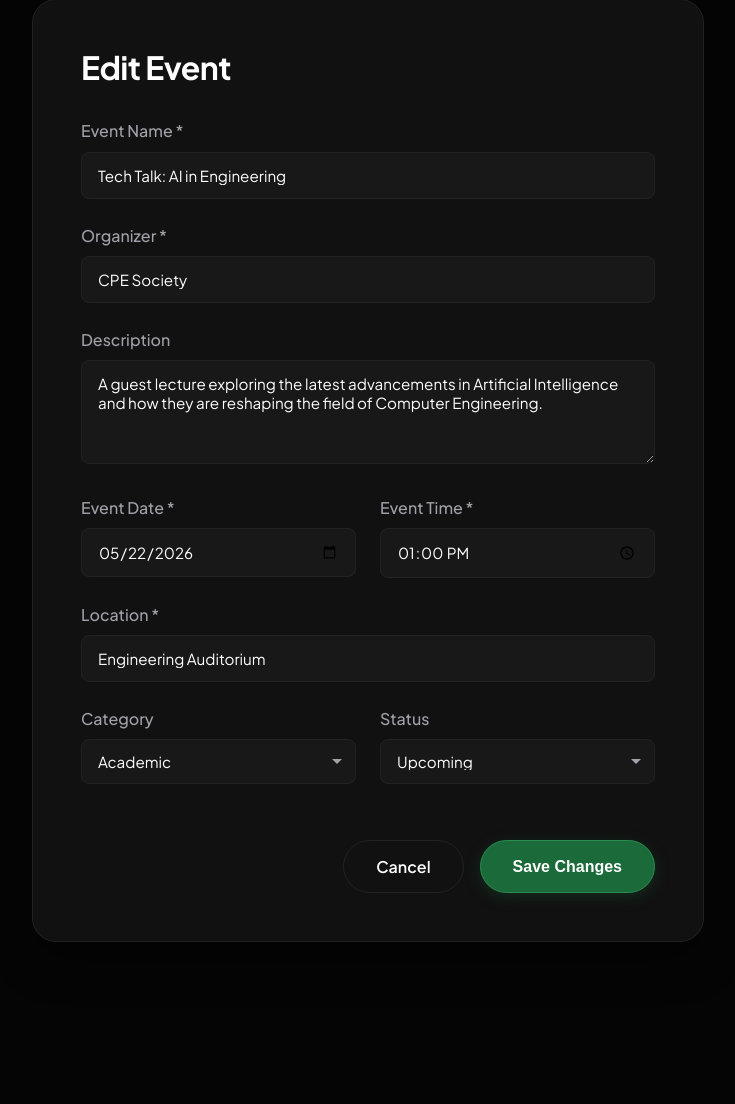
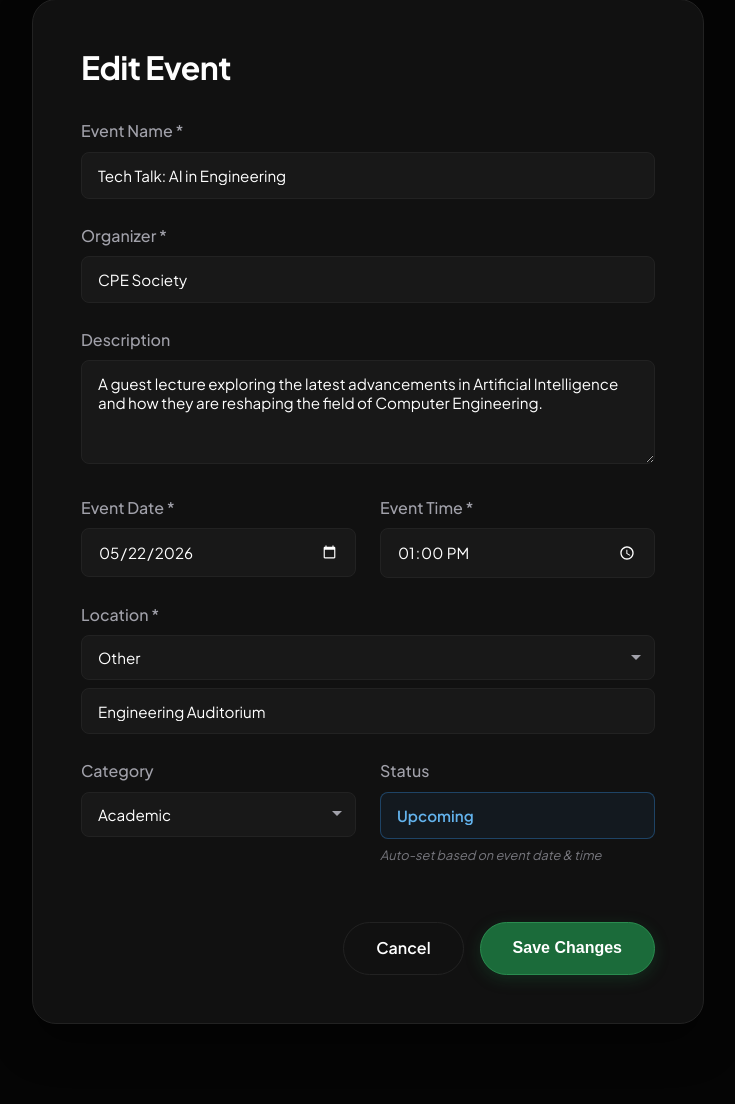
Before and after one commit to ScarXiFy/Carolinian-Events-Management-System, a PHP site: page /update.php?id=5 in a window 1280 px wide. Shown: the part 121-1225 px from the top of the page, without its empty margins (272-1007 px from the left). Before the commit the page ends 1063 px from the top, so only its background shows below. Run offline with PHP 8.4, Linux system fonts and the light colour scheme; data comes from the database, SQL or seed files in the repository.

Commit message:
[enricode-Laptop][Updated] implement dynamic event status calculation and custom "Other" options for location and category fields.

```diff
--- a/style.css
+++ b/style.css
@@ -990,6 +990,11 @@ select.form-control {
     border-color: var(--primary-light);
     background: rgba(255, 255, 255, 0.05);
 }
+/* Force native date/time picker icons to white (dark color scheme) */
+input[type="date"].form-control,
+input[type="time"].form-control {
+    color-scheme: dark;
+}
 .form-row {
     display: grid;
     grid-template-columns: 1fr 1fr;
@@ -1011,6 +1016,46 @@ select.form-control {
     justify-content: flex-end;
     gap: 1rem;
     margin-top: 2rem;
+}
+
+/* Status hint text */
+.status-hint {
+    display: block;
+    margin-top: 0.4rem;
+    color: var(--text-muted);
+    font-size: 0.8rem;
+    font-style: italic;
+    opacity: 0.7;
+}
+
+/* Auto-status color coding */
+.status-auto {
+    font-weight: 600;
+    cursor: default;
+}
+.status-auto-upcoming {
+    color: #63B3ED !important;
+    border-color: rgba(49, 130, 206, 0.4) !important;
+    background: rgba(49, 130, 206, 0.08) !important;
+}
+.status-auto-ongoing {
+    color: #81B29A !important;
+    border-color: rgba(45, 106, 79, 0.4) !important;
+    background: rgba(45, 106, 79, 0.08) !important;
+}
+.status-auto-completed {
+    color: #FC8181 !important;
+    border-color: rgba(229, 62, 62, 0.4) !important;
+    background: rgba(229, 62, 62, 0.08) !important;
+}
+
+/* "Other" custom input field animation */
+.other-input {
+    animation: slideDown 0.25s ease-out;
+}
+@keyframes slideDown {
+    from { opacity: 0; transform: translateY(-8px); }
+    to { opacity: 1; transform: translateY(0); }
 }
 
 @media (max-width: 768px) {
--- a/update.php
+++ b/update.php
@@ -16,9 +16,36 @@ if ($_SERVER['REQUEST_METHOD'] === 'POST') {
     $description = $conn->real_escape_string($_POST['description']);
     $event_date = $conn->real_escape_string($_POST['event_date']);
     $event_time = $conn->real_escape_string($_POST['event_time']);
-    $location = $conn->real_escape_string($_POST['location']);
-    $category = $conn->real_escape_string($_POST['category']);
-    $status = $conn->real_escape_string($_POST['status']);
+    // Category: final value is resolved by JS into the hidden 'category' field
+    $category = isset($_POST['category']) ? $conn->real_escape_string(trim($_POST['category'])) : 'Other';
+
+    // Handle location: use custom input if "Other" selected
+    $rawLocation = isset($_POST['location_select']) ? trim($_POST['location_select']) : '';
+    if ($rawLocation === 'Other' && isset($_POST['location_other']) && trim($_POST['location_other']) !== '') {
+        $location = $conn->real_escape_string(trim($_POST['location_other']));
+    } elseif ($rawLocation !== '') {
+        $location = $conn->real_escape_string($rawLocation);
+    } else {
+        $location = '';
+    }
+
+    // Auto-compute status based on event date & time
+    $eventDateTime = new DateTime("$event_date $event_time");
+    $now = new DateTime();
+    $eventDateOnly = (new DateTime($event_date))->format('Y-m-d');
+    $todayOnly = $now->format('Y-m-d');
+
+    if ($eventDateOnly < $todayOnly) {
+        $status = 'Completed';
+    } elseif ($eventDateOnly === $todayOnly) {
+        if ($eventDateTime <= $now) {
+            $status = 'Completed';
+        } else {
+            $status = 'Ongoing';
+        }
+    } else {
+        $status = 'Upcoming';
+    }
 
     if (empty($event_name) || empty($organizer) || empty($event_date) || empty($event_time) || empty($location)) {
         $error = "Please fill in all required fields.";
@@ -108,28 +135,44 @@ if ($result && $result->num_rows > 0) {
                 </div>
 
                 <div class="form-group">
-                    <label for="location">Location *</label>
-                    <input type="text" id="location" name="location" class="form-control" value="<?= htmlspecialchars($event['location']) ?>" required>
+                    <label for="location_select">Location *</label>
+                    <?php
+                    $presetLocations = ['Bunzel Building', 'Rigney Hall', 'LRC Building', 'SMED Building', 'PE Building', 'SAFAD Theatre', 'MR Hall', 'Basketball Court', 'Soccer Field'];
+                    $currentLocation = $event['location'];
+                    $isCustomLocation = !in_array($currentLocation, $presetLocations);
+                    ?>
+                    <select id="location_select" name="location_select" class="form-control" required>
+                        <option value="" disabled>Select a location</option>
+                        <?php foreach ($presetLocations as $loc): ?>
+                            <option value="<?= $loc ?>" <?= ($currentLocation === $loc) ? 'selected' : '' ?>><?= $loc ?></option>
+                        <?php endforeach; ?>
+                        <option value="Other" <?= $isCustomLocation ? 'selected' : '' ?>>Other</option>
+                    </select>
+                    <input type="text" id="location_other" name="location_other" class="form-control other-input" placeholder="Enter custom location" style="display:<?= $isCustomLocation ? 'block' : 'none' ?>; margin-top:0.5rem;" value="<?= $isCustomLocation ? htmlspecialchars($currentLocation) : '' ?>">
                 </div>
 
                 <div class="form-row">
                     <div class="form-group">
-                        <label for="category">Category</label>
-                        <select id="category" name="category" class="form-control">
-                            <option value="Academic" <?= $event['category'] == 'Academic' ? 'selected' : '' ?>>Academic</option>
-                            <option value="Cultural" <?= $event['category'] == 'Cultural' ? 'selected' : '' ?>>Cultural</option>
-                            <option value="Sports" <?= $event['category'] == 'Sports' ? 'selected' : '' ?>>Sports</option>
-                            <option value="Social" <?= $event['category'] == 'Social' ? 'selected' : '' ?>>Social</option>
-                            <option value="Other" <?= $event['category'] == 'Other' ? 'selected' : '' ?>>Other</option>
+                        <label for="category_select">Category</label>
+                        <?php
+                        $presetCategories = ['Academic', 'Cultural', 'Sports', 'Social'];
+                        $currentCategory = $event['category'];
+                        $isCustomCategory = !in_array($currentCategory, $presetCategories);
+                        ?>
+                        <select id="category_select" name="category_select" class="form-control">
+                            <?php foreach ($presetCategories as $cat): ?>
+                                <option value="<?= $cat ?>" <?= ($currentCategory === $cat) ? 'selected' : '' ?>><?= $cat ?></option>
+                            <?php endforeach; ?>
+                            <option value="Other" <?= $isCustomCategory ? 'selected' : '' ?>>Other</option>
                         </select>
+                        <input type="text" id="category_other" name="category_other" class="form-control other-input" placeholder="Enter custom category" style="display:<?= $isCustomCategory ? 'block' : 'none' ?>; margin-top:0.5rem;" value="<?= $isCustomCategory ? htmlspecialchars($currentCategory) : '' ?>">
+                        <input type="hidden" id="category_final" name="category" value="<?= htmlspecialchars($currentCategory) ?>">
                     </div>
                     <div class="form-group">
-                        <label for="status">Status</label>
-                        <select id="status" name="status" class="form-control">
-                            <option value="Upcoming" <?= $event['status'] == 'Upcoming' ? 'selected' : '' ?>>Upcoming</option>
-                            <option value="Ongoing" <?= $event['status'] == 'Ongoing' ? 'selected' : '' ?>>Ongoing</option>
-                            <option value="Completed" <?= $event['status'] == 'Completed' ? 'selected' : '' ?>>Completed</option>
-                        </select>
+                        <label for="status_display">Status</label>
+                        <input type="text" id="status_display" class="form-control" value="<?= htmlspecialchars($event['status']) ?>" readonly>
+                        <input type="hidden" id="status" name="status" value="<?= htmlspecialchars($event['status']) ?>">
+                        <small class="status-hint">Auto-set based on event date & time</small>
                     </div>
                 </div>
 
```
Also changed, not shown: create.php (+55 -13 lines), index.php (+28 -0 lines), script.js (+135 -4 lines).
